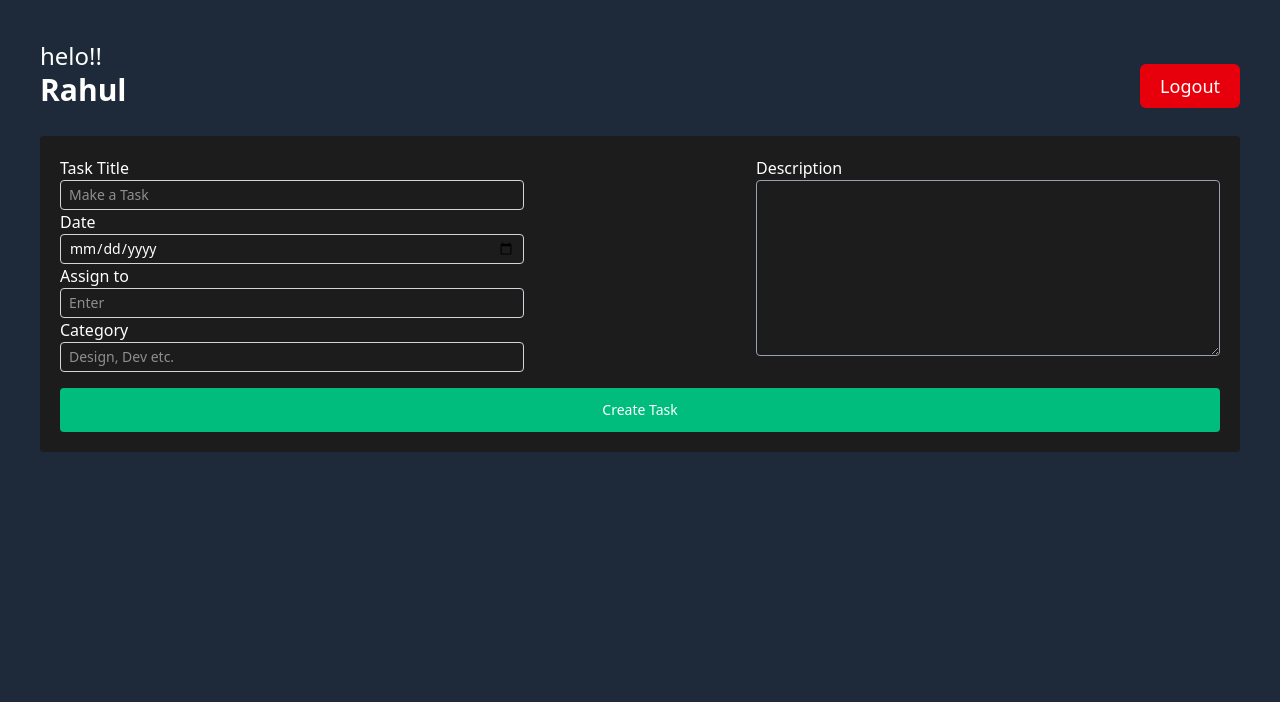
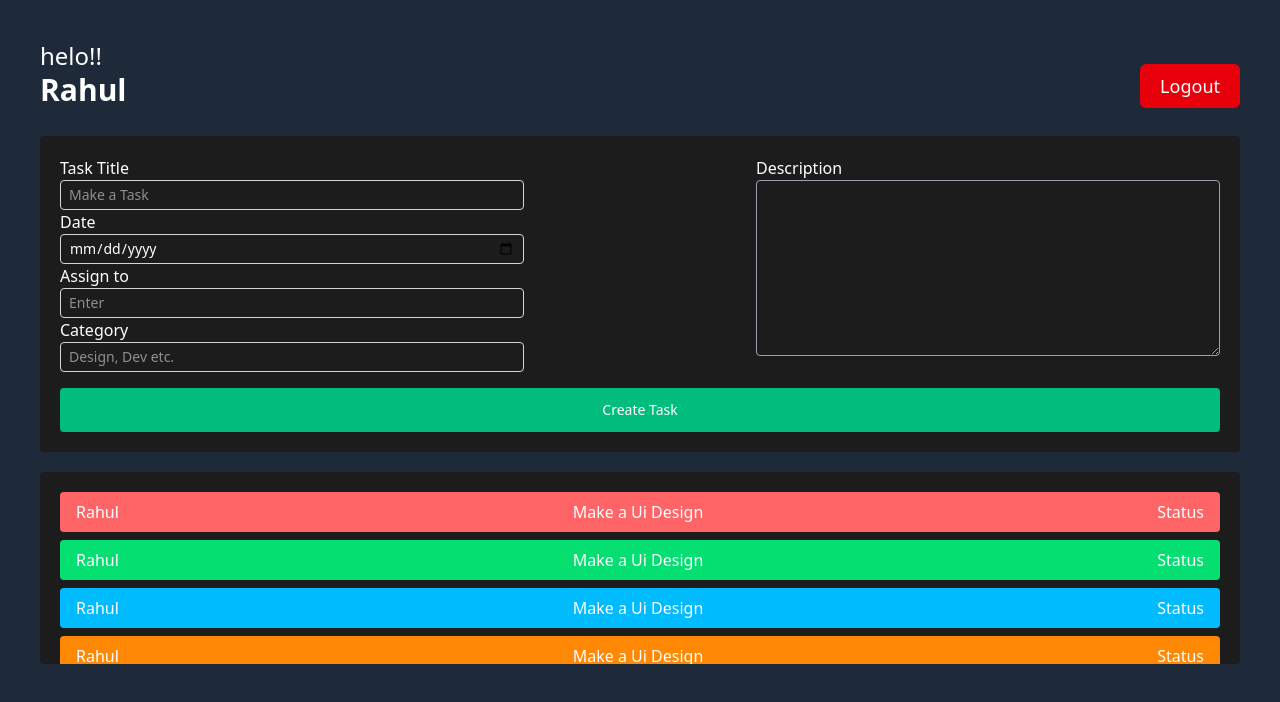
Before and after one commit to RahulHeer150/Project, a React (Vite) app: page / in a window 1280 px wide. Shown: the top 702 px of the page. Built offline with nearby package versions, Linux system fonts and the light colour scheme.

Commit message:
new files

```diff
--- a/src/components/Dashboard/AdminDashboard.jsx
+++ b/src/components/Dashboard/AdminDashboard.jsx
@@ -1,12 +1,14 @@
 import React from 'react'
 import Header from '../others/Header'
 import CreateTask from '../others/CreateTask'
+import AllTask from '../others/AllTask'
 
 const AdminDashboard = () => {
   return (
     <div className='h-screen p-10 w-full'>
         <Header/>
         <CreateTask/>
+        <AllTask/>
 
 
     </div>
--- /dev/null
+++ b/src/components/others/AllTask.jsx
@@ -0,0 +1,40 @@
+import React from 'react'
+
+const AllTask = () => {
+  return (
+    <div className='bg-[#1c1c1c] p-5 rounded mt-5 h-48 overflow-auto'>
+        <div className='bg-red-400 mb-2 py-2 px-4 flex justify-between rounded w-full'>
+            <h2>Rahul</h2>
+            <h3>Make a Ui Design</h3>
+            <h5>Status</h5>
+        </div>
+        <div className='bg-green-400 mb-2 py-2 px-4 flex justify-between rounded w-full'>
+            <h2>Rahul</h2>
+            <h3>Make a Ui Design</h3>
+            <h5>Status</h5>
+        </div>
+        <div className='bg-sky-400 mb-2 py-2 px-4 flex justify-between rounded w-full'>
+            <h2>Rahul</h2>
+            <h3>Make a Ui Design</h3>
+            <h5>Status</h5>
+        </div>
+         <div className='bg-orange-400 mb-2 py-2 px-4 flex justify-between rounded w-full'>
+            <h2>Rahul</h2>
+            <h3>Make a Ui Design</h3>
+            <h5>Status</h5>
+        </div>
+         <div className='bg-purple-400 mb-2 py-2 px-4 flex justify-between rounded w-full'>
+            <h2>Rahul</h2>
+            <h3>Make a Ui Design</h3>
+            <h5>Status</h5>
+        </div>
+         <div className='bg-yellow-400 mb-2 py-2 px-4 flex justify-between rounded w-full'>
+            <h2>Rahul</h2>
+            <h3>Make a Ui Design</h3>
+            <h5>Status</h5>
+        </div>
+    </div>
+  )
+}
+
+export default AllTask
```
